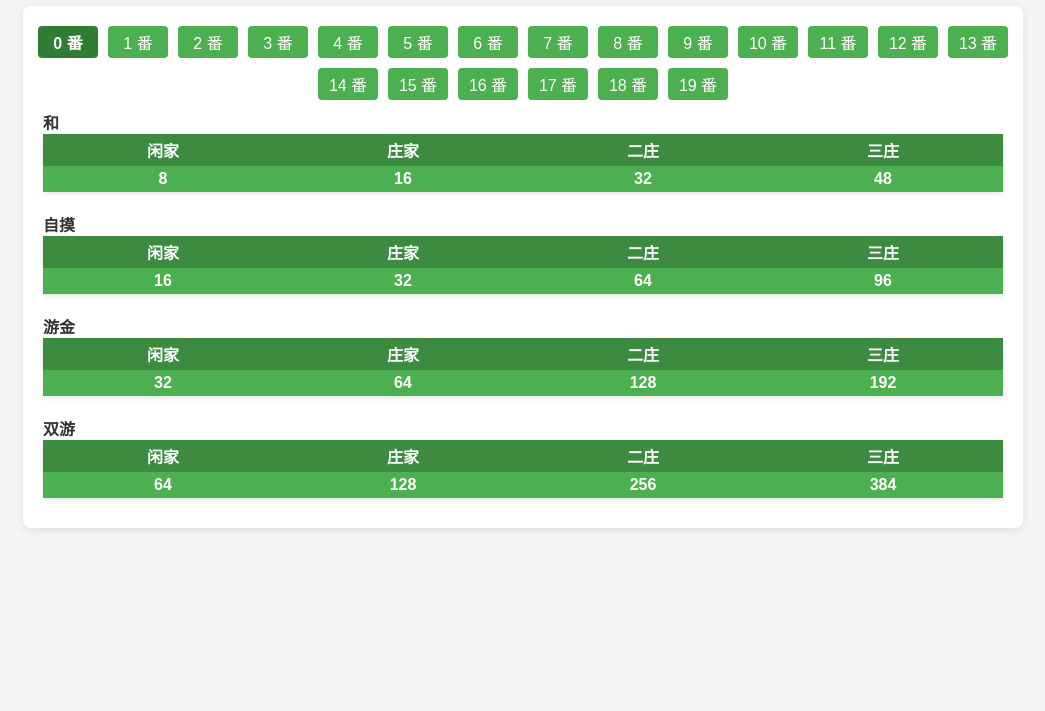
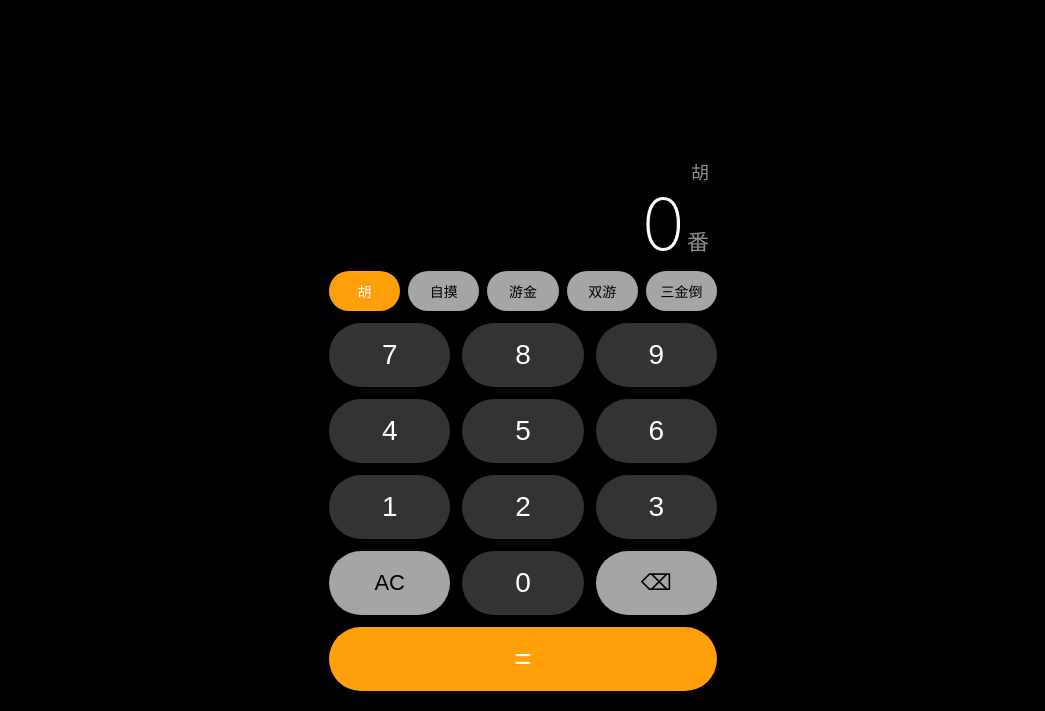
Before and after one commit to knoxHuang/Mahjong, a plain HTML site: page index.html in a window 1280 px wide. Shown: the part 89-800 px from the top of the page, without its empty margins (117-1162 px from the left). Drawn offline with Linux system fonts and the light colour scheme.

Commit message:
redesign to iOS calculator-style dark theme layout

```diff
--- a/index.html
+++ b/index.html
@@ -1,239 +1,240 @@
 <!doctype html>
 <html lang="zh-CN">
 <head>
-        <meta charset="UTF-8" />
-        <meta
-            name="viewport"
-            content="width=device-width, initial-scale=1.0, user-scalable=no"
-        />
+    <meta charset="UTF-8">
+    <meta name="viewport" content="width=device-width, initial-scale=1.0, maximum-scale=1.0, user-scalable=no">
     <link rel="apple-touch-icon" href="/icons/app-touch-icon.png">
     <title>厦门麻将计分器</title>
     <style>
-            h2 {
+        * { margin: 0; padding: 0; box-sizing: border-box; }
+        body {
+            font-family: -apple-system, "Helvetica Neue", "Microsoft YaHei", sans-serif;
+            background: #000;
+            color: #fff;
+            height: 100dvh;
+            overflow: hidden;
+            -webkit-user-select: none;
+            user-select: none;
+        }
+        .calc {
+            max-width: 420px;
+            height: 100%;
+            margin: 0 auto;
+            padding: 0 16px 20px;
+            display: flex;
+            flex-direction: column;
+        }
+        .display {
+            flex: 1;
+            display: flex;
+            flex-direction: column;
+            justify-content: flex-end;
+            padding: 8px;
+            text-align: right;
+            min-height: 0;
+        }
+        .type-label {
+            font-size: 18px;
+            color: #8e8e93;
+        }
+        .fan-display {
+            font-size: 72px;
+            font-weight: 200;
+            line-height: 1.1;
+        }
+        .fan-display .unit {
+            font-size: 22px;
+            color: #8e8e93;
+            font-weight: 400;
+            margin-left: 2px;
+        }
+        .results {
+            display: none;
+            grid-template-columns: 1fr 1fr;
+            gap: 1px;
+            background: #2c2c2e;
+            border-radius: 12px;
+            overflow: hidden;
+            margin: 8px 0;
+        }
+        .results.show { display: grid; }
+        .result-item {
+            background: #1c1c1e;
+            padding: 10px 8px;
             text-align: center;
         }
-            body {
-                font-family: "Microsoft YaHei", sans-serif;
-                max-width: 1000px;
-                margin: 0 auto;
-                padding: 20px;
-                background-color: #f5f5f5;
-                overflow: hidden;
+        .result-label {
+            font-size: 12px;
+            color: #8e8e93;
+            margin-bottom: 2px;
         }
-            .container {
-                background-color: white;
-                border-radius: 8px;
-                padding: 20px 10px 20px 10px;
-                box-shadow: 0 2px 10px rgba(0, 0, 0, 0.1);
+        .result-value {
+            font-size: 24px;
+            font-weight: 600;
+            color: #ff9f0a;
         }
-            .fan-buttons {
-                display: flex;
-                flex-wrap: wrap;
-                gap: 10px;
-                justify-content: center;
+        .types {
+            display: grid;
+            grid-template-columns: repeat(5, 1fr);
+            gap: 8px;
+            margin-bottom: 12px;
         }
-            .fan-btn {
-                padding: 4px;
-                background-color: #4caf50;
-                color: white;
+        .type-btn {
+            padding: 10px 0;
+            border-radius: 999px;
             border: none;
-                border-radius: 4px;
+            font-size: 14px;
+            font-weight: 500;
+            background: #a5a5a5;
+            color: #000;
             cursor: pointer;
-                font-size: 16px;
-                min-width: 60px;
-                text-align: center;
+            -webkit-tap-highlight-color: transparent;
         }
-            .fan-btn:hover {
-                background-color: #45a049;
+        .type-btn:active { background: #d9d9d9; }
+        .type-btn.active { background: #ff9f0a; color: #fff; }
+        .type-btn.active:active { background: #ffc55c; }
+        .pad {
+            display: grid;
+            grid-template-columns: repeat(3, 1fr);
+            gap: 12px;
         }
-            .fan-btn.active {
-                background-color: #2e7d32;
-                font-weight: bold;
+        .btn {
+            height: 64px;
+            border-radius: 999px;
+            border: none;
+            font-size: 28px;
+            font-weight: 400;
+            cursor: pointer;
+            -webkit-tap-highlight-color: transparent;
         }
-            .score-tables {
-                flex-wrap: wrap;
-                gap: 20px;
-                justify-content: flex-start;
-                display: flex;
-                flex-direction: column;
-                padding: 10px;
+        .btn.num { background: #333; color: #fff; }
+        .btn.num:active { background: #737373; }
+        .btn.func { background: #a5a5a5; color: #000; font-size: 22px; }
+        .btn.func:active { background: #d9d9d9; }
+        .btn.eq {
+            grid-column: span 3;
+            background: #ff9f0a;
+            color: #fff;
+            font-size: 30px;
+            font-weight: 500;
         }
-            .score-table {
-                width: 100%;
-                border-collapse: collapse;
-                box-shadow: 0 2px 5px rgba(0, 0, 0, 0.1);
-            }
-            .score-table th {
-                background-color: #4caf50;
-                color: white;
-                padding: 4px;
-                text-align: center;
-                font-weight: bold;
-            }
-            .score-table td {
-                border: 1px solid #ddd;
-                padding: 8px;
-                text-align: center;
-            }
-            .score-table tr:nth-child(even) {
-                background-color: #f9f9f9;
-            }
-            .score-table tr:hover {
-                background-color: #f1f1f1;
-            }
-            .table-title {
-                font-weight: bold;
-                color: #333;
-            }
-            .position-header {
-                background-color: #3d8b40 !important;
-            }
-            .formula {
-                font-size: 15px;
-                opacity: 0.4;
-            }
+        .btn.eq:active { background: #ffc55c; }
     </style>
 </head>
-    <h2>厦门麻将计分器</h2>
 <body>
-        <div class="container">
-            <div class="fan-buttons"></div>
-            <div id="scoreTables" class="score-tables"></div>
+    <div class="calc">
+        <div class="display">
+            <div class="type-label" id="typeLabel">胡</div>
+            <div class="fan-display">
+                <span id="fanNum">0</span><span class="unit">番</span>
+            </div>
+        </div>
+
+        <div class="results" id="results">
+            <div class="result-item">
+                <div class="result-label">闲家</div>
+                <div class="result-value" id="r-xian">-</div>
+            </div>
+            <div class="result-item">
+                <div class="result-label">庄家</div>
+                <div class="result-value" id="r-zhuang">-</div>
+            </div>
+            <div class="result-item">
+                <div class="result-label">二庄</div>
+                <div class="result-value" id="r-er">-</div>
+            </div>
+            <div class="result-item">
+                <div class="result-label">三庄</div>
+                <div class="result-value" id="r-san">-</div>
+            </div>
+        </div>
+
+        <div class="types">
+            <button class="type-btn active" data-mult="1">胡</button>
+            <button class="type-btn" data-mult="2">自摸</button>
+            <button class="type-btn" data-mult="4">游金</button>
+            <button class="type-btn" data-mult="8">双游</button>
+            <button class="type-btn" data-mult="16">三金倒</button>
+        </div>
+
+        <div class="pad">
+            <button class="btn num" data-n="7">7</button>
+            <button class="btn num" data-n="8">8</button>
+            <button class="btn num" data-n="9">9</button>
+            <button class="btn num" data-n="4">4</button>
+            <button class="btn num" data-n="5">5</button>
+            <button class="btn num" data-n="6">6</button>
+            <button class="btn num" data-n="1">1</button>
+            <button class="btn num" data-n="2">2</button>
+            <button class="btn num" data-n="3">3</button>
+            <button class="btn func" id="btnAC">AC</button>
+            <button class="btn num" data-n="0">0</button>
+            <button class="btn func" id="btnDel">⌫</button>
+            <button class="btn eq" id="btnEq">=</button>
+        </div>
     </div>
 
     <script>
-            let currentFan = 0;
+        let mult = 1;
+        let fan = '0';
+        let hasResult = false;
+        const fanEl = document.getElementById('fanNum');
+        const resEl = document.getElementById('results');
+        const typeLabelEl = document.getElementById('typeLabel');
 
-            createFanItems();
-            createScoreTables();
+        document.querySelectorAll('.type-btn').forEach(btn => {
+            btn.onclick = () => {
+                mult = +btn.dataset.mult;
+                typeLabelEl.textContent = btn.textContent;
+                document.querySelectorAll('.type-btn').forEach(b => b.classList.remove('active'));
+                btn.classList.add('active');
+                if (hasResult) calc();
+            };
+        });
 
-            function createFanItems() {
-                const fanButtons = document.querySelector(".fan-buttons");
-                for (let i = 0; i < 20; i++) {
-                    const button = document.createElement("button");
-                    button.className = "fan-btn";
-                    button.innerText = `${i} 番`;
-                    button.onclick = () => {
-                        showScoreTable(i);
-                    };
-                    fanButtons.appendChild(button);
-                }
+        document.querySelectorAll('.btn.num').forEach(btn => {
+            btn.onclick = () => pressNum(btn.dataset.n);
+        });
+
+        document.getElementById('btnAC').onclick = clearAll;
+        document.getElementById('btnDel').onclick = backspace;
+        document.getElementById('btnEq').onclick = calc;
+
+        document.addEventListener('keydown', e => {
+            if (e.key >= '0' && e.key <= '9') pressNum(e.key);
+            else if (e.key === 'Enter') calc();
+            else if (e.key === 'Backspace') backspace();
+            else if (e.key === 'Escape') clearAll();
+        });
+
+        function pressNum(n) {
+            if (hasResult) { fan = '0'; hasResult = false; resEl.classList.remove('show'); }
+            fan = fan === '0' ? n : (fan.length < 2 ? fan + n : fan);
+            fanEl.textContent = fan;
         }
 
-            function createScoreTables() {
-                const scoreTables = document.querySelector(".score-tables");
-                [
-                    {
-                        name: "和",
-                        type: "normal",
-                    },
-                    {
-                        name: "自摸",
-                        type: "zimo",
-                    },
-                    {
-                        name: "游金",
-                        type: "youjin",
-                    },
-                    {
-                        name: "双游",
-                        type: "double",
-                    },
-                    // {
-                    //   name: "三金倒（闲家：64 + n * 8）（庄家：128 + n * 8）",
-                    //   type: 'triple',
-                    // },
-                ].forEach((typeInfo) => {
-                    const div = document.createElement("div");
-                    scoreTables.appendChild(div);
-
-                    const title = document.createElement("div");
-                    div.appendChild(title);
-                    title.className = "table-title";
-                    title.innerText = typeInfo.name;
-                    const table = document.createElement("table");
-                    div.appendChild(table);
-                    table.className = "score-table";
-
-                    const tr = document.createElement("tr");
-                    table.appendChild(tr);
-
-                    const tr2 = document.createElement("tr");
-                    table.appendChild(tr2);
-
-                    [
-                        {
-                            name: "闲家",
-                            key: "xian",
-                        },
-                        {
-                            name: "庄家",
-                            key: "zhuang",
-                        },
-                        {
-                            name: "二庄",
-                            key: "er",
-                        },
-                        {
-                            name: "三庄",
-                            key: "san",
-                        },
-                    ].forEach((info) => {
-                        const th = document.createElement("th");
-                        tr.appendChild(th);
-                        th.className = "position-header";
-                        th.innerText = info.name;
-
-                        const th2 = document.createElement("th");
-                        tr2.appendChild(th2);
-                        th2.id = `${typeInfo.type}-${info.key}`;
-                    });
-                });
+        function clearAll() {
+            fan = '0';
+            hasResult = false;
+            resEl.classList.remove('show');
+            fanEl.textContent = fan;
         }
 
-            function showScoreTable(fan) {
-                currentFan = fan;
-
-                // 更新按钮状态
-                const buttons = document.querySelectorAll(".fan-btn");
-                buttons.forEach((btn) => {
-                    btn.classList.remove("active");
-                    if (parseInt(btn.textContent) === fan) {
-                        btn.classList.add("active");
-                    }
-                });
-
-                // 计算并更新所有得分
-                updateScore("normal", 1); // 普通和 ×1
-                updateScore("zimo", 2); // 自摸 ×2
-                updateScore("youjin", 4); // 游金 ×4
-                updateScore("double", 8); // 双游 ×8
-                // updateScore("triple", 16); // 三游 ×16
-
-                // 显示得分表格
-                document.getElementById("scoreTables").style.display = "flex";
+        function backspace() {
+            if (hasResult) { hasResult = false; resEl.classList.remove('show'); }
+            fan = fan.length > 1 ? fan.slice(0, -1) : '0';
+            fanEl.textContent = fan;
         }
 
-            function updateScore(type, multiplier) {
-                // 位置倍数
-                const positionMultipliers = {
-                    xian: 8,
-                    zhuang: 16,
-                    er: 16 * 2,
-                    san: 16 * 3,
-                };
-
-                // 更新每种位置的得分
-                for (const pos in positionMultipliers) {
-                  const score = document.getElementById(`${type}-${pos}`);
-                  score.textContent = positionMultipliers[pos] * multiplier + currentFan * multiplier;
+        function calc() {
+            const f = parseInt(fan) || 0;
+            const bases = { xian: 8, zhuang: 16, er: 32, san: 48 };
+            for (const [pos, base] of Object.entries(bases)) {
+                document.getElementById('r-' + pos).textContent = (base + f) * mult;
             }
+            resEl.classList.add('show');
+            hasResult = true;
         }
-
-            // 默认显示1番
-            window.onload = function () {
-                showScoreTable(0);
-            };
     </script>
 </body>
 </html>
```
Lines whose indentation alone changed are shown as unchanged.
